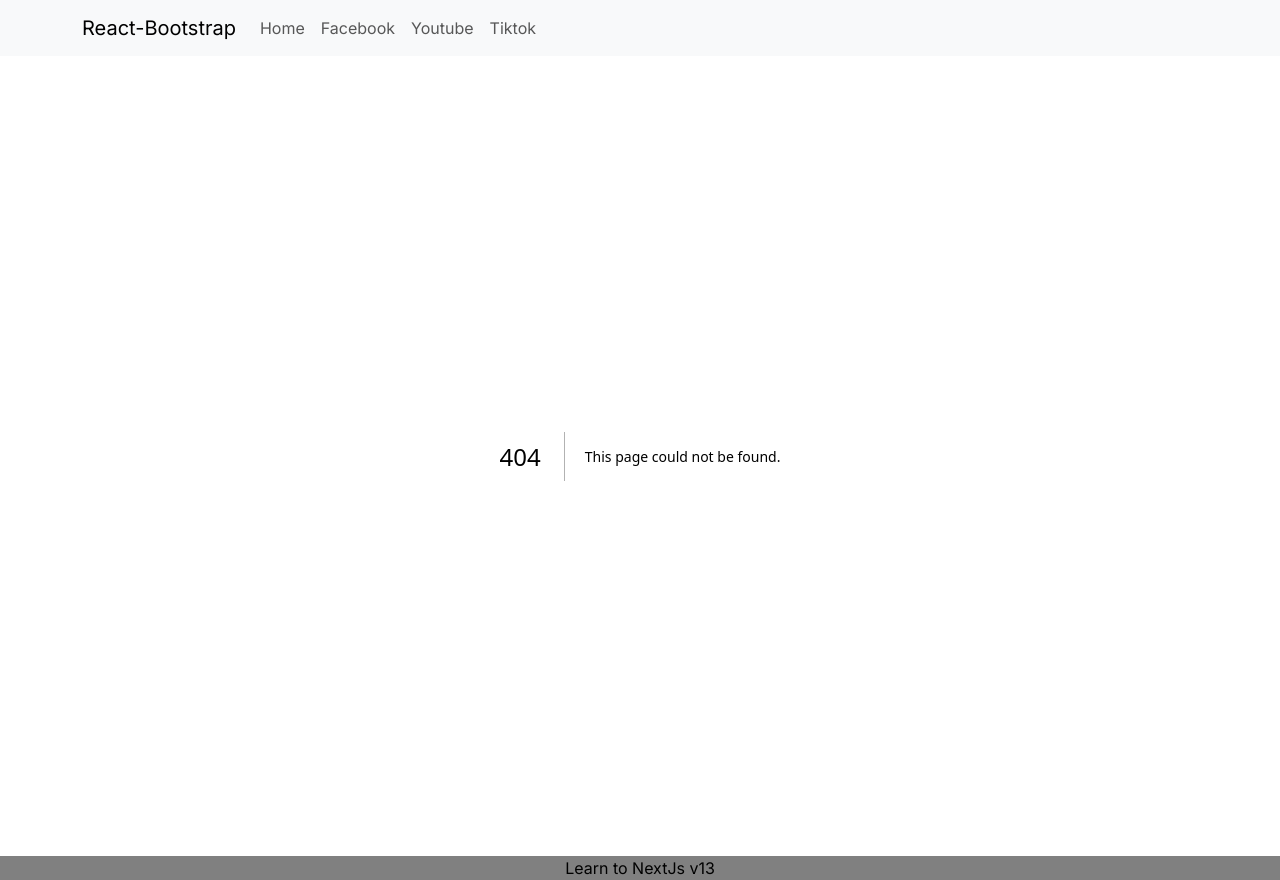
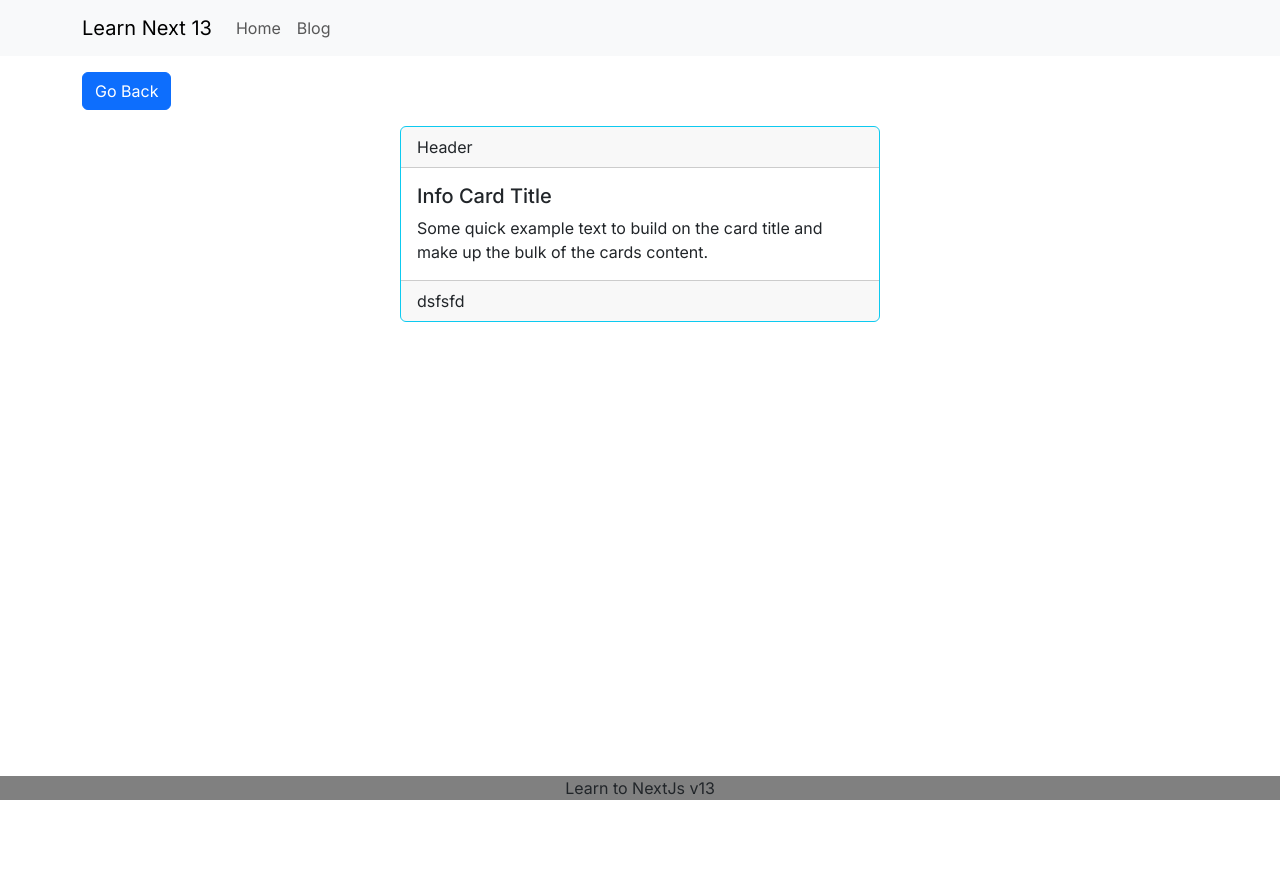
Before and after one commit to Huyllee/NextJs-v13-basic, a Next.js app: page /blogs/1 in a window 1280 px wide. Before the commit this address had no page. After the commit the page ends 800 px from the top, so only its background shows below. Built offline with nearby package versions, Linux system fonts and the light colour scheme.

Commit message:
create blog detail page and fix layour

```diff
--- /dev/null
+++ b/src/app/blogs/[idBlog]/page.tsx
@@ -0,0 +1,29 @@
+"use client";
+import Link from "next/link";
+import React from "react";
+import Card from "react-bootstrap/Card";
+
+const DetailBlog = (props: any) => {
+  const { params } = props;
+
+  return (
+    <>
+      <Link className="btn btn-primary my-3" href="/">
+        Go Back
+      </Link>
+      <Card className="container px-0" border="info" style={{ width: "30rem" }}>
+        <Card.Header>Header</Card.Header>
+        <Card.Body>
+          <Card.Title>Info Card Title</Card.Title>
+          <Card.Text>
+            Some quick example text to build on the card title and make up the
+            bulk of the cards content.
+          </Card.Text>
+        </Card.Body>
+        <Card.Footer>dsfsfd</Card.Footer>
+      </Card>
+    </>
+  );
+};
+
+export default DetailBlog;
--- a/src/app/layout.tsx
+++ b/src/app/layout.tsx
@@ -23,9 +23,20 @@ export default function RootLayout({
   return (
     <html lang="en">
       <body className={inter.className}>
-        <NavBar />
-        <Container>{children}</Container>
-        <Footer />
+        <div
+          style={{ display: "flex", flexDirection: "column", height: "100vh" }}
+        >
+          <div style={{ flexShrink: 0 }}>
+            <NavBar />
+          </div>
+          <div style={{ flex: 1 }}>
+            <Container>{children}</Container>
+          </div>
+          <div style={{ flexShrink: 0 }}>
+            <Footer />
+          </div>
+        </div>
+
         <ToastContainer
           position="top-right"
           autoClose={3000}
--- a/src/components/NavBar/index.tsx
+++ b/src/components/NavBar/index.tsx
@@ -9,21 +9,15 @@ function NavBar() {
   return (
     <Navbar expand="lg" className="bg-body-tertiary">
       <Container>
-        <Navbar.Brand href="#home">React-Bootstrap</Navbar.Brand>
+        <Navbar.Brand href="#home">Learn Next 13</Navbar.Brand>
         <Navbar.Toggle aria-controls="basic-navbar-nav" />
         <Navbar.Collapse id="basic-navbar-nav">
           <Nav className="me-auto">
             <Link className="nav-link" href="/">
               Home
             </Link>
-            <Link className="nav-link" href="/facebook">
-              Facebook
-            </Link>
-            <Link className="nav-link" href="/youtube">
-              Youtube
-            </Link>
-            <Link className="nav-link" href="/tiktok">
-              Tiktok
+            <Link className="nav-link" href="/blogs">
+              Blog
             </Link>
           </Nav>
         </Navbar.Collapse>
--- a/src/components/Table/index.tsx
+++ b/src/components/Table/index.tsx
@@ -3,6 +3,7 @@ import Table from "react-bootstrap/Table";
 import Button from "react-bootstrap/Button";
 import CreateModal from "../create.modal";
 import { useState } from "react";
+import Link from "next/link";
 
 interface IProps {
   blogs: IBlog[];
@@ -47,7 +48,9 @@ const UserTable = (props: IProps) => {
               <td>{blog.title}</td>
               <td>{blog.author}</td>
               <td>
-                <Button variant="primary">View</Button>
+                <Link className="btn btn-primary" href={`/blogs/${blog.id}`}>
+                  View
+                </Link>
                 <Button
                   variant="warning"
                   className="mx-3"
```
Also changed, not shown: src/app/blogs/page.tsx (added, +28 -0 lines), src/app/page.tsx (+0 -18 lines).
